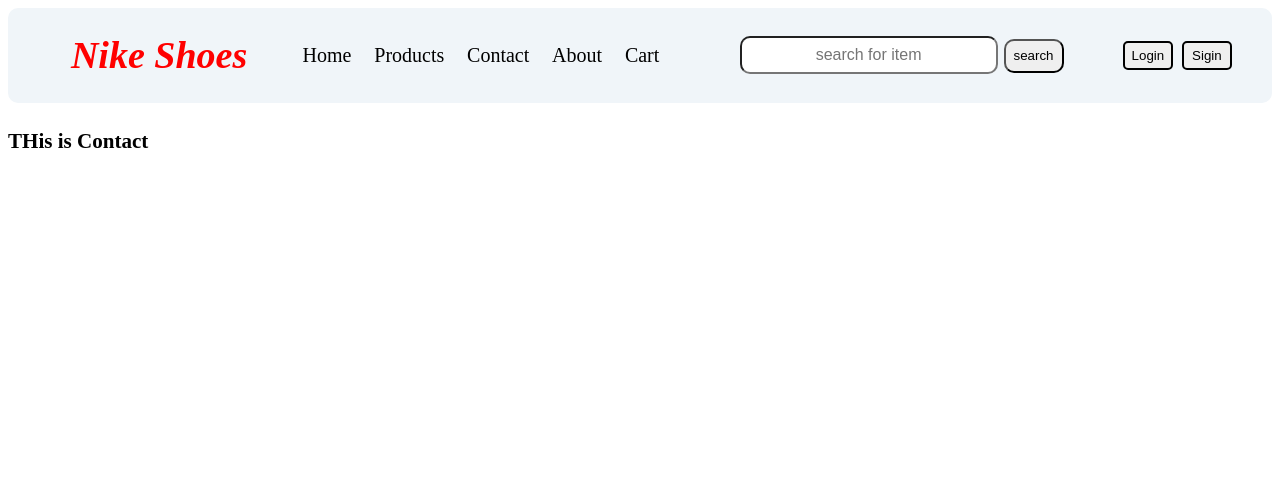
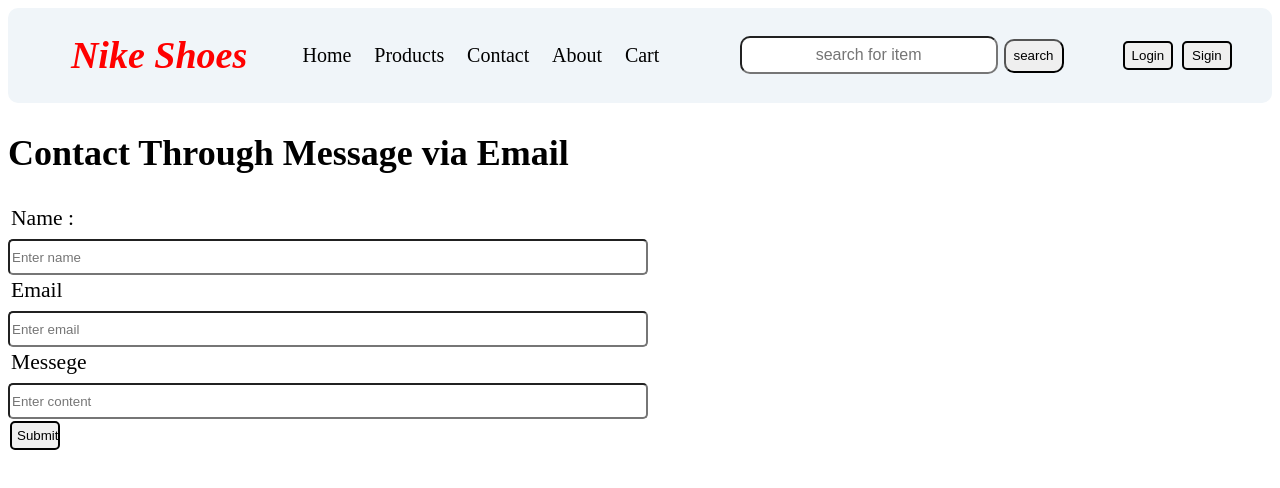
Before and after one commit to Yashwanth-G22/New-react-app, a React (Vite) app: page /contact in a window 1280 px wide. Shown: the top 488 px of the page. Built offline with nearby package versions, Linux system fonts and the light colour scheme.

Commit message:
contact and about pages completed

```diff
--- a/src/Components/About.tsx
+++ b/src/Components/About.tsx
@@ -1,12 +1,16 @@
 import InstagramIcon from '@mui/icons-material/Instagram';
 import FacebookIcon from '@mui/icons-material/Facebook';
 import TwitterIcon from '@mui/icons-material/Twitter';
-export default function About () {
+export default function About() {
 
   return (
     <>
       <h1 className='about-title'>ABOUT US</h1>
-            <p className='about-description'>wait for sec</p>
+      <p className='about-description'>Nike, Inc. is an American multinational association that is involved in the design, development, manufacturing and worldwide marketing and sales of apparel, footwear, accessories, equipment and services.
+
+        The company’s world headquarters are situated near Beaverton, Oregon, in the Portland metropolitan area (USA). It is a major producer of sports equipment and one of the world’s largest suppliers of athletic shoes and apparel.
+
+        It employs more than 44,000 people worldwide and in 2014 the brand alone was valued as $19 billion (€17,5 billion), making it the most valuable brand between sports businesses.Founded by Bill Bowerman and Phil Knight on January 25 1964, as Blue Ribbon Sports, the company became officially Nike, Inc. on May 30 1971. The company was named after the Greek goddess of victory, Nike (Νίκη).</p>
       <div className="about-card-container">
         <img className="about-image1" src="" alt="" />
         <img className="about-image2" src="../../../public/fitness club.jpg" alt="" />
@@ -14,9 +18,9 @@
       </div>
       <h1 className='find-us' >FOLLOW US NOW HERE FOR ANY UPDATES</h1>
       <div className="social-media">
-                <p><InstagramIcon/>&nbsp;&nbsp; INSTA</p>
-                <p><FacebookIcon/>&nbsp;&nbsp; FACEBOOK</p>
-                <p><TwitterIcon/>&nbsp;&nbsp; TWITTER</p>
+        <p><InstagramIcon />&nbsp;&nbsp; INSTA</p>
+        <p><FacebookIcon />&nbsp;&nbsp; FACEBOOK</p>
+        <p><TwitterIcon />&nbsp;&nbsp; TWITTER</p>
       </div>
       <p className='coyright' >Copyright © 2023 fit for life. All rights reserved.</p>
     </>
--- a/src/Components/Contact.tsx
+++ b/src/Components/Contact.tsx
@@ -1,9 +1,30 @@
 import React from 'react'
+import LoginFrom from '../utils/LoginFrom'
 
 export default function Contact() {
   return (
     <>
-      <h3>THis is Contact</h3>
-    </>
+      <h1>Contact Through Message via Email</h1>
+      <>
+      <div>
+        <form action="">
+        <div>
+        <label htmlFor="">Name :</label>
+        <input type="text" className='from-input' placeholder={`Enter name`}/>
+        </div>
+        <div>
+        <label htmlFor="">Email</label>
+        <input type="text" className='email-input'  placeholder={`Enter email`}/>
+        </div>
+        <div>
+        <label htmlFor="">Messege</label>
+        <input type="text" className='msg-input'  placeholder={`Enter content`}/>
+        </div>
+        <div>
+        <button className='login-button' type='submit'>Submit</button>
+        </div>
+        </form>
+      </div>
+    </>    </>
   )
 }
--- a/src/Components/loginPages/Login.tsx
+++ b/src/Components/loginPages/Login.tsx
@@ -35,9 +35,6 @@
                 <label htmlFor="">Password</label>
                 <span><input type="password" placeholder='Enter password' ref={passwordRef}/></span>
             </div>
-
-
-
             <div className='login-buttons '>
             <button type='submit'  onClick={userLogin}>USER LOGIN</button>
             <button type='submit' onClick={adminLogin}>ADMIN LOGIN</button>
--- /dev/null
+++ b/src/utils/LoginFrom.tsx
@@ -0,0 +1,29 @@
+import React from 'react'
+import '../Components/loginPages/Login.css'
+
+export default function LoginFrom(props) {
+    const { name , email , content , button } = props;
+  return (
+    <>
+      <div>
+        <form action="">
+        <div>
+        <label htmlFor="">{name}</label>
+        <input type="text" className='from-input' placeholder={`Enter ${name}`}/>
+        </div>
+        <div>
+        <label htmlFor="">{email}</label>
+        <input type="text" className='email-input'  placeholder={`Enter ${email}`}/>
+        </div>
+        <div>
+        <label htmlFor="">{content}</label>
+        <input type="text" className='msg-input'  placeholder={`Enter ${content}`}/>
+        </div>
+        <div>
+        <button className='login-button' type='submit'>{button}</button>
+        </div>
+        </form>
+      </div>
+    </>
+  )
+}
```
Lines whose indentation alone changed are shown as unchanged.
